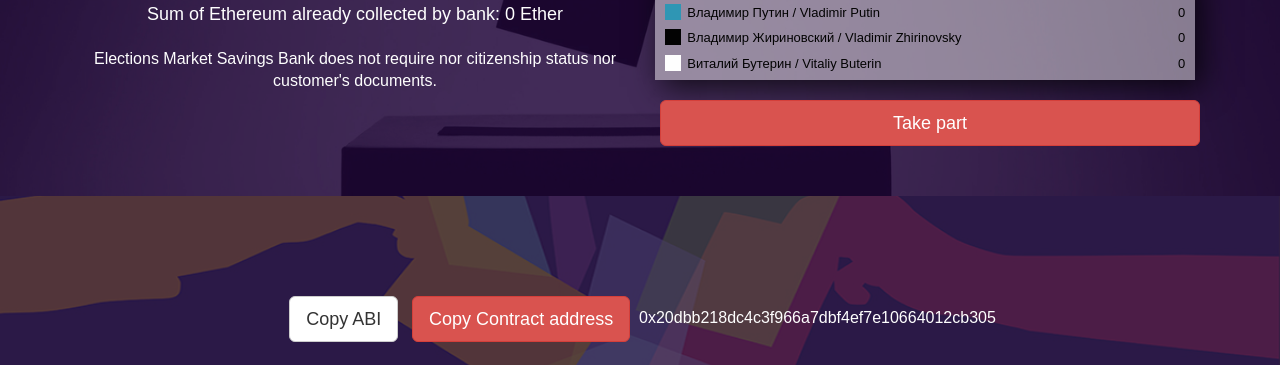
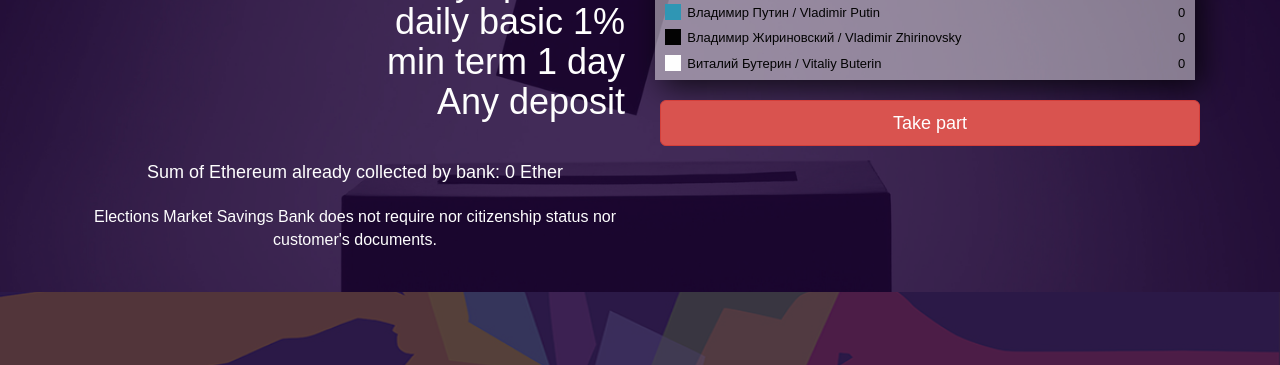
Before and after one commit to market12/market12.github.io, a plain HTML site: page index.html in a window 1280 px wide. Shown: the part 213-578 px from the top of the page. Drawn offline with nearby package versions, Linux system fonts and the light colour scheme; no server answers; a web font is replaced by a local one.

Commit message:
Update index.html

```diff
--- a/index.html
+++ b/index.html
@@ -25,7 +25,9 @@ totally transparent nonprofit Elections Market Savings Bank, feel the future!</d
 	</div>
 	<div class="container">
 		<div class="col-md-6">
-			<h1 class="b_site_title main_b_site_title text-center">Elections Market Savings Bank</h1>
+			<h1 class="b_site_title main_b_site_title text-right">
+           <div class="logo1"><br> daily up to 2% <br>  daily basic 1% <br> min term 1 day <br>  Any deposit</div>
+			</h1>
 			<p class="b_balance text-center">Sum of Ethereum already collected by bank: <span id="contract_balance">0</span> Ether</p>
 			<p class="b_balance_descr text-center ">Elections Market Savings Bank does not require  nor citizenship status nor customer's documents.</p>
 		</div>
```
